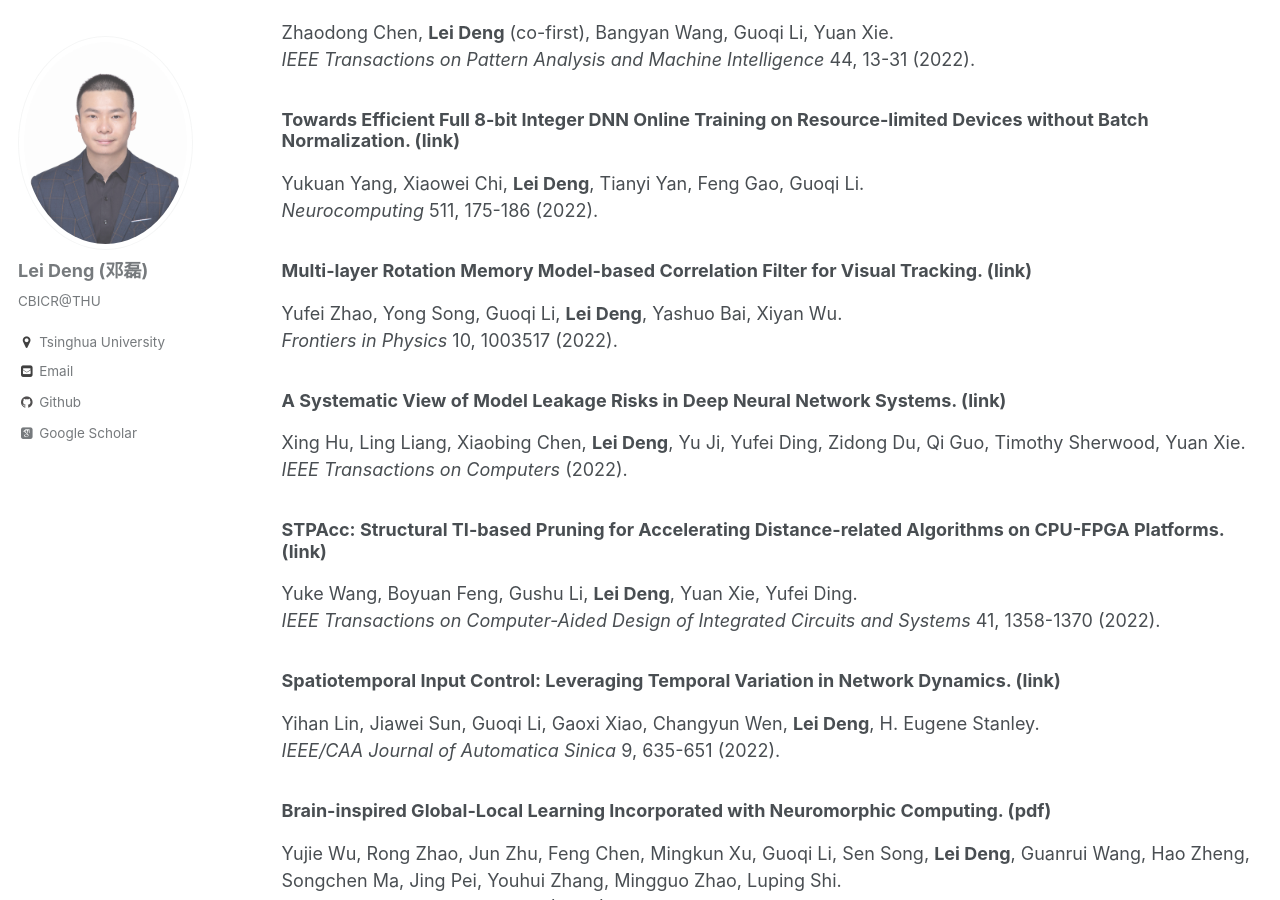
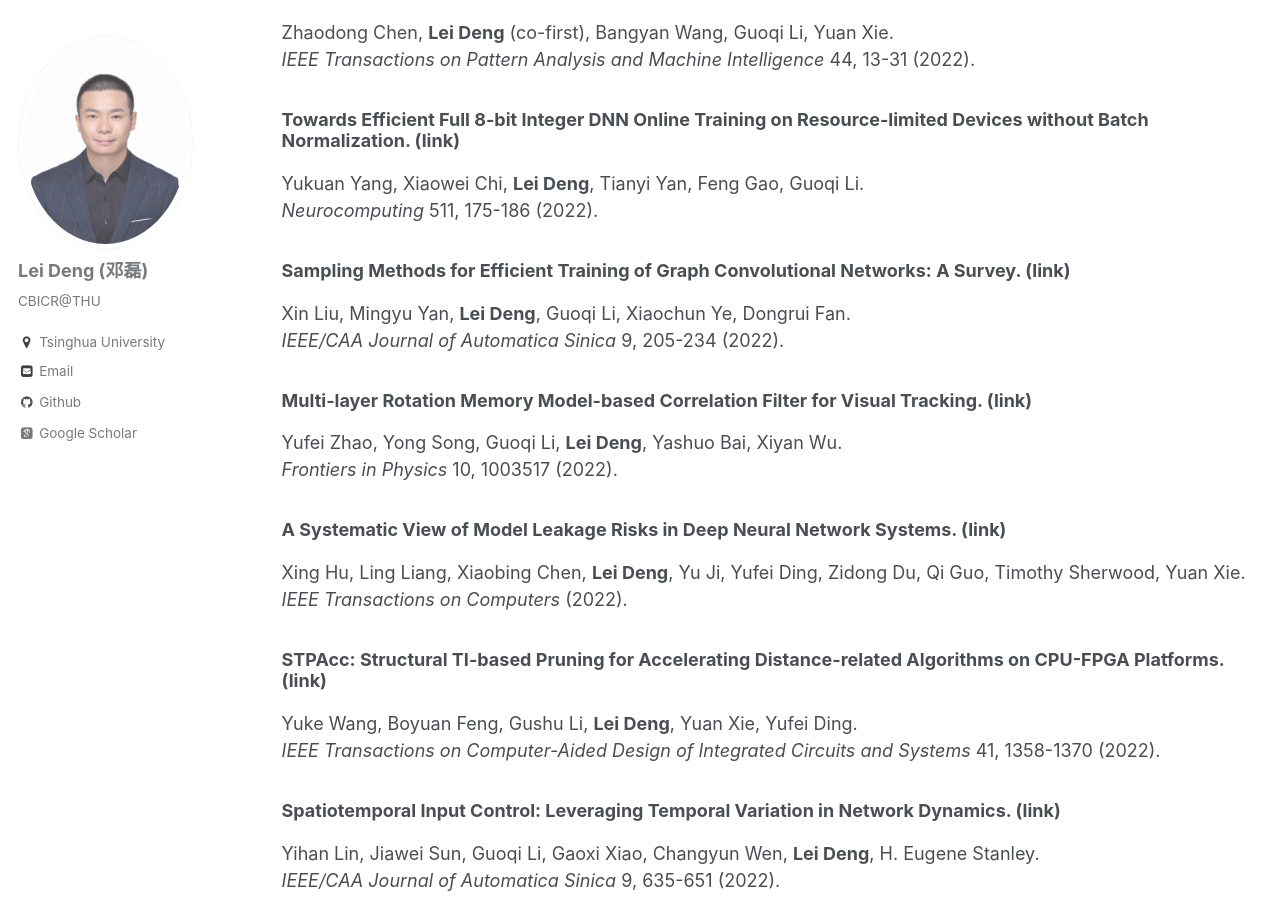
Before and after one commit to dllfei/dllfei.github.io, a Jekyll site: the page built from _pages/publications.md, in a window 1280 px wide and 900 px high, scrolled down 1065 px. Built offline with Jekyll 4.4.1, drawn with Linux system fonts in a browser that asks for light colours; some web fonts are replaced; some of the changed text lies outside the part shown.

Commit message:
Update publications.md

```diff
--- a/_pages/publications.md
+++ b/_pages/publications.md
@@ -35,6 +35,10 @@ Zhaodong Chen, **Lei Deng** (co-first), Bangyan Wang, Guoqi Li, Yuan Xie. <br />
 ### Towards Efficient Full 8-bit Integer DNN Online Training on Resource-limited Devices without Batch Normalization. ([link](https://www.sciencedirect.com/science/article/pii/S0925231222010311?casa_token=I6_JrW4M9M0AAAAA:X4pgKs7pgCogxdk2eukqNp3_BZYvJWtyqYshAUKcI3fyLbMKuvNLdYcY8M71zIfJh6PgwCTr)) <br />
 Yukuan Yang, Xiaowei Chi, **Lei Deng**, Tianyi Yan, Feng Gao, Guoqi Li. <br />
 *Neurocomputing* 511, 175-186 (2022).
+
+### Sampling Methods for Efficient Training of Graph Convolutional Networks: A Survey. ([link](https://www.ieee-jas.net/article/doi/10.1109/JAS.2021.1004311?pageType=en)) <br />
+Xin Liu, Mingyu Yan, **Lei Deng**, Guoqi Li, Xiaochun Ye, Dongrui Fan. <br />
+*IEEE/CAA Journal of Automatica Sinica* 9, 205-234 (2022).
 
 ### Multi-layer Rotation Memory Model-based Correlation Filter for Visual Tracking. ([link](https://www.frontiersin.org/articles/10.3389/fphy.2022.1003517/full)) <br />
 Yufei Zhao, Yong Song, Guoqi Li, **Lei Deng**, Yashuo Bai, Xiyan Wu. <br />
```
Also changed, not shown: other parts of _pages/publications.md (+0 -4 lines).
